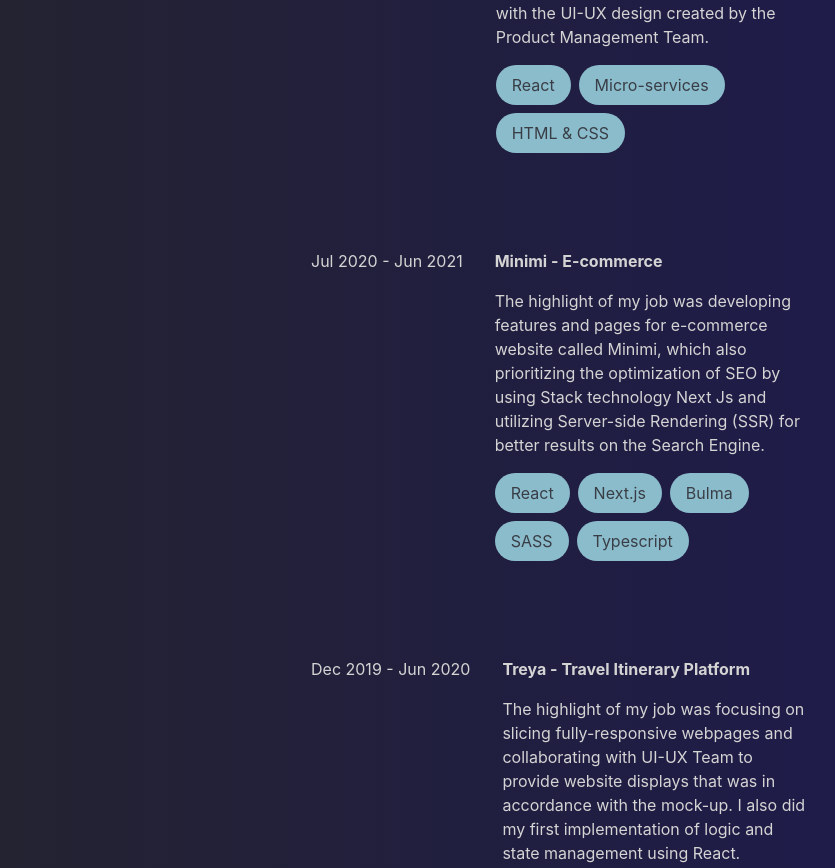
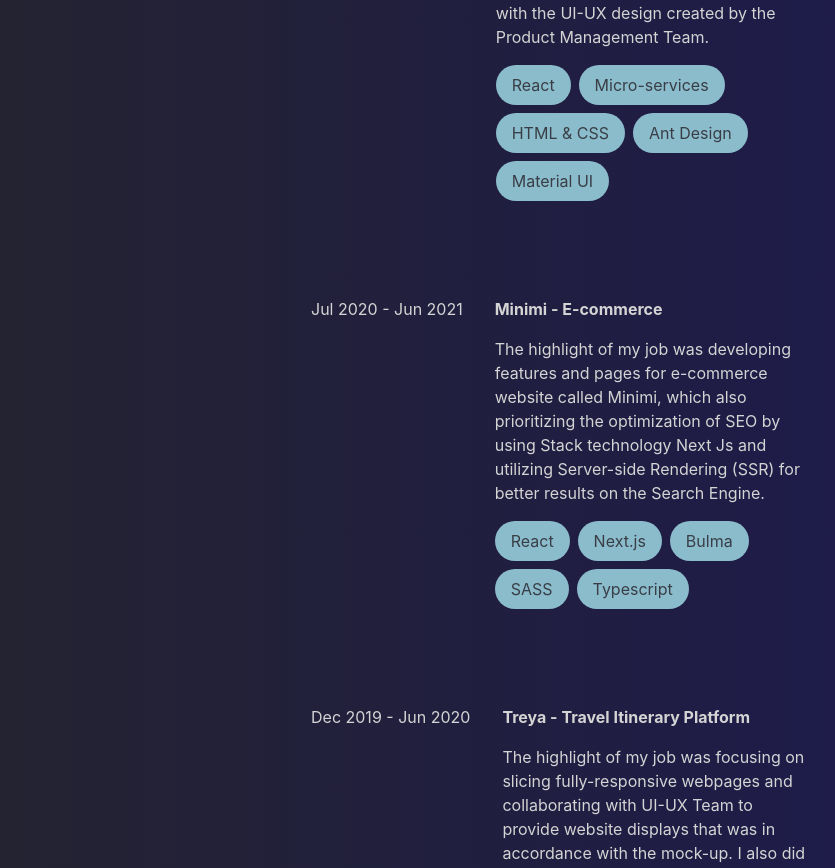
Before and after one commit to adrianrivald/adrian-portofolio, a Next.js app: page / in a window 1280 px wide. Shown: the part 1248-2116 px from the top of the page, without its empty margins (385-1220 px from the left). Built offline with nearby package versions, Linux system fonts and the light colour scheme.

Commit message:
Update companies.ts

```diff
--- a/constants/companies.ts
+++ b/constants/companies.ts
@@ -19,7 +19,7 @@
     title: "DataOn - HR SaaS Software",
     content:
       "The highlight of my job was developing features and pages for an ERP SaaS System called Sunfish, which was built using Stack technology React Micro-services. I was responsible to assure that the displays of the features and the logical function worked in accordance with the UI-UX design created by the Product Management Team.",
-    bubbles: ["React", "Micro-services", "HTML & CSS"],
+    bubbles: ["React", "Micro-services", "HTML & CSS", "Ant Design", "Material UI"],
   },
   {
     dateRange: "Jul 2020 - Jun 2021",
```
